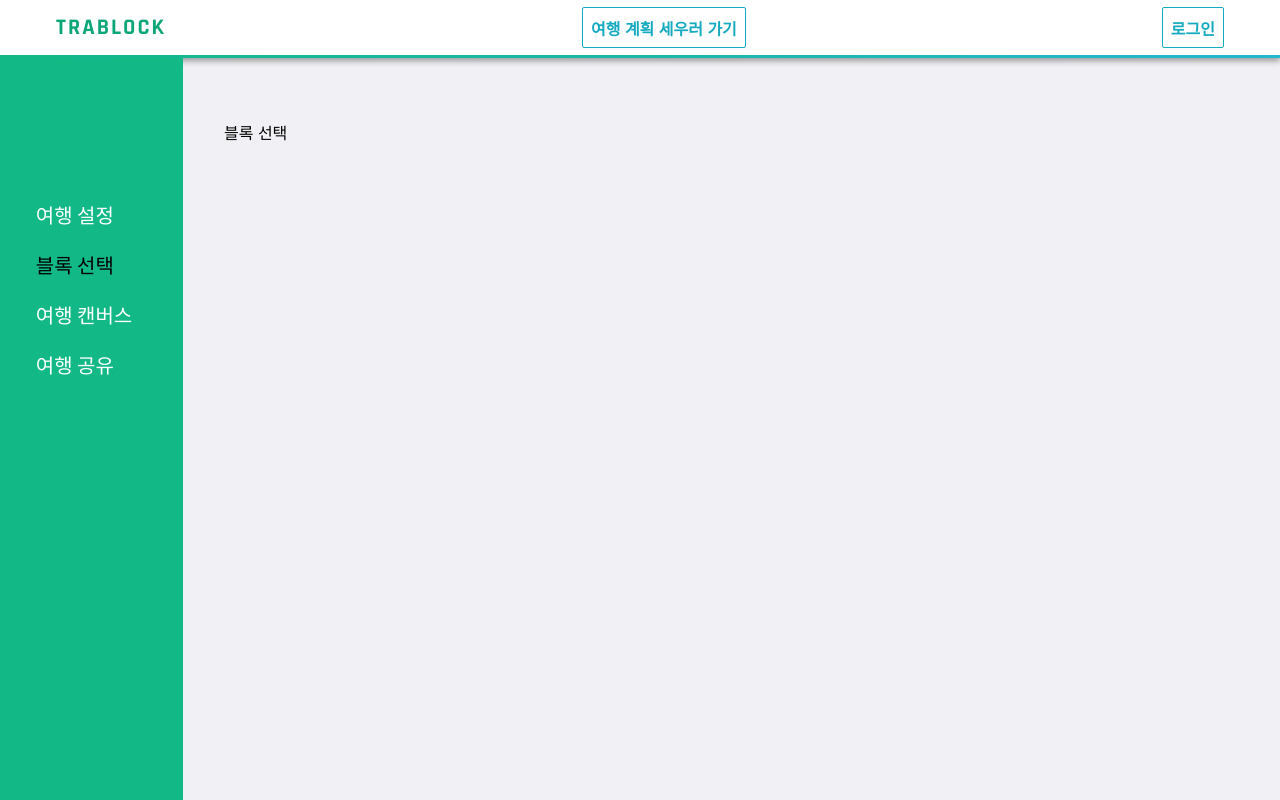
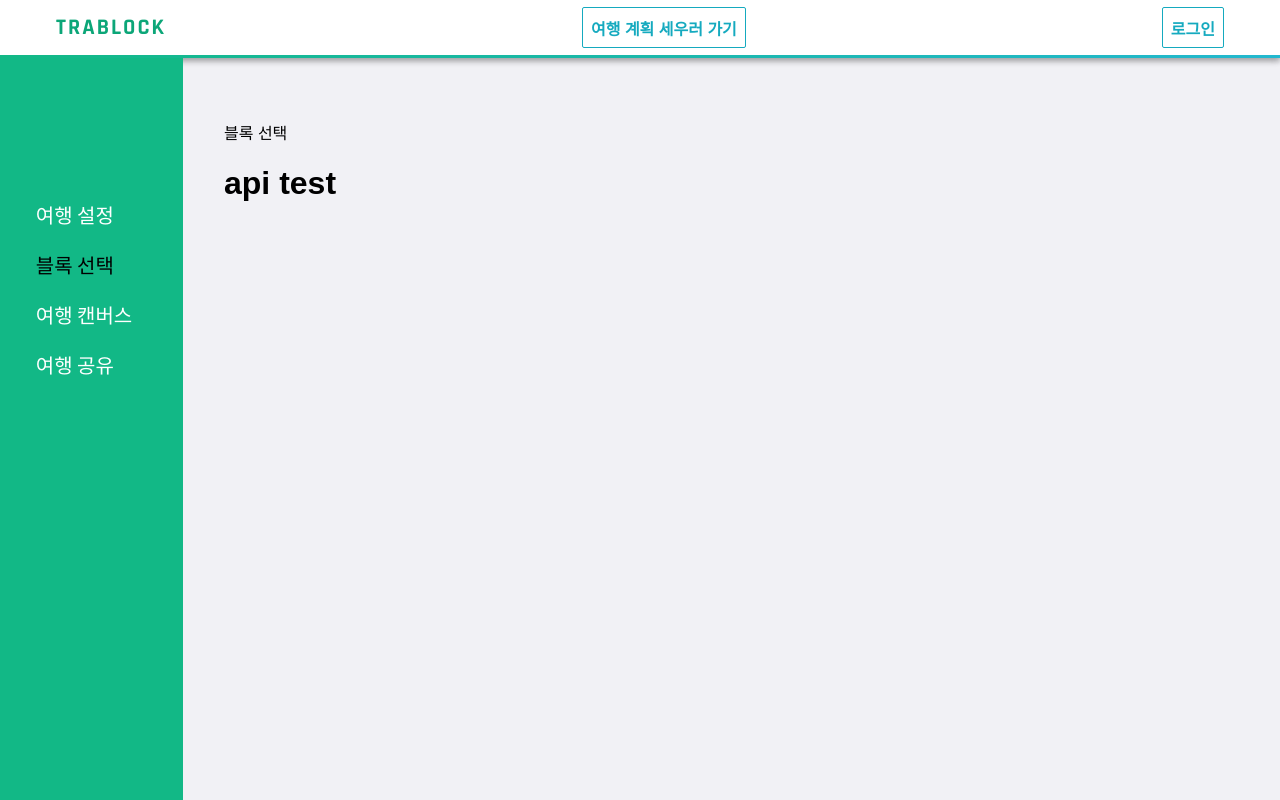
Before and after one commit to travel-service/frontend, a React (Create React App) app: page /canvas/select in a window 1280 px wide. Built offline with nearby package versions, Linux system fonts and the light colour scheme.

Commit message:
Feat: 블록생성탭 브랜치 생성

```diff
--- a/src/components/Canvas/CanvasForm.js
+++ b/src/components/Canvas/CanvasForm.js
@@ -1,6 +1,6 @@
 import React from 'react';
 import styled from 'styled-components';
-// import BuildBlockForm from 'containers/Canvas/BuildBlockForm';
+import BuildBlockForm from 'containers/Canvas/BuildBlockForm';
 
 const CanvasDiv = styled.div`
   position: absolute;
@@ -26,14 +26,9 @@ const CanvasForm = ({ type }) => {
   return (
     <CanvasDiv>
       {text}
-      {/* 각자의 container
-      ex.
-      {type === 'build' && (
+      {type === 'select' && (
         <BuildBlockForm />
       )}
-      {type === 'setting or build or ..' && (
-        <component />
-      )}  */}
     </CanvasDiv>
   );
 };
```
